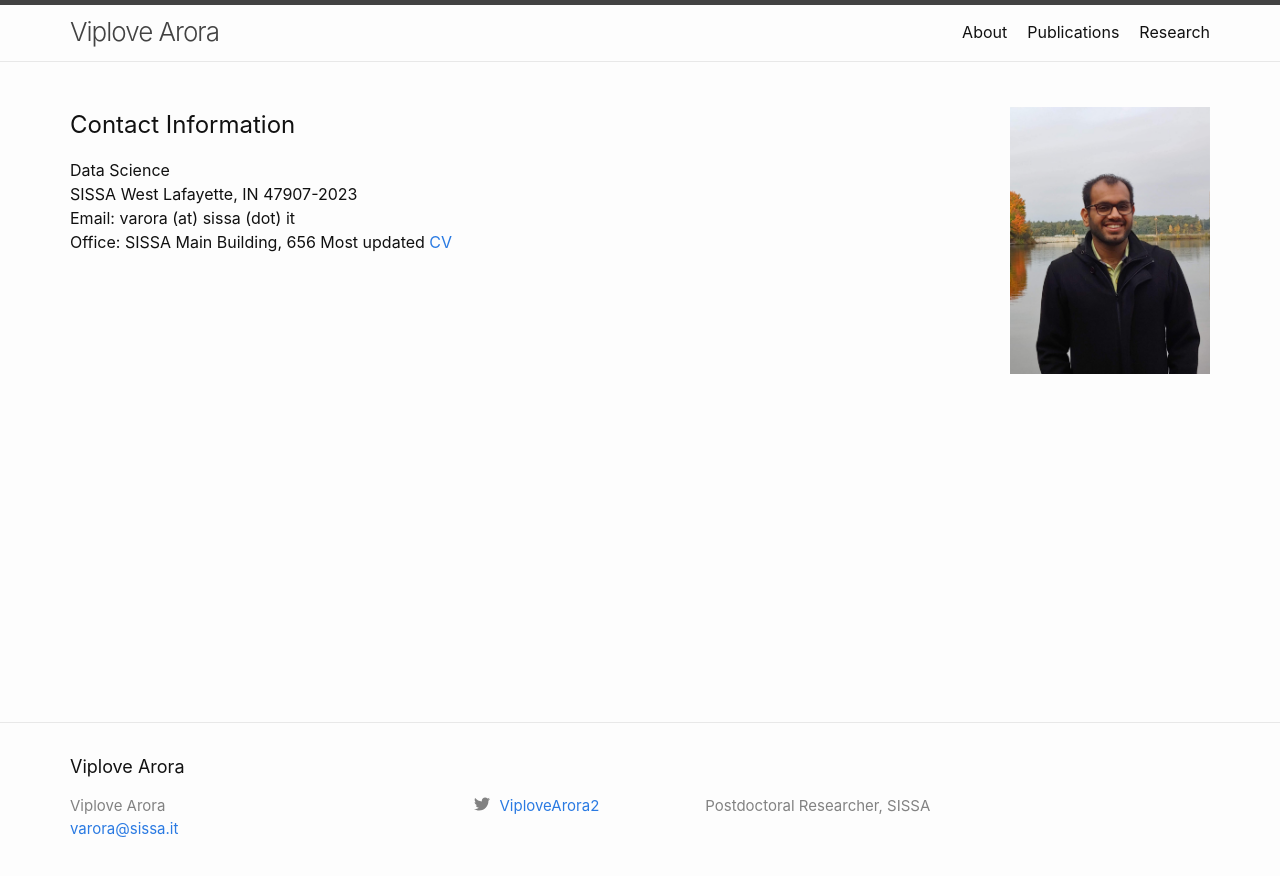
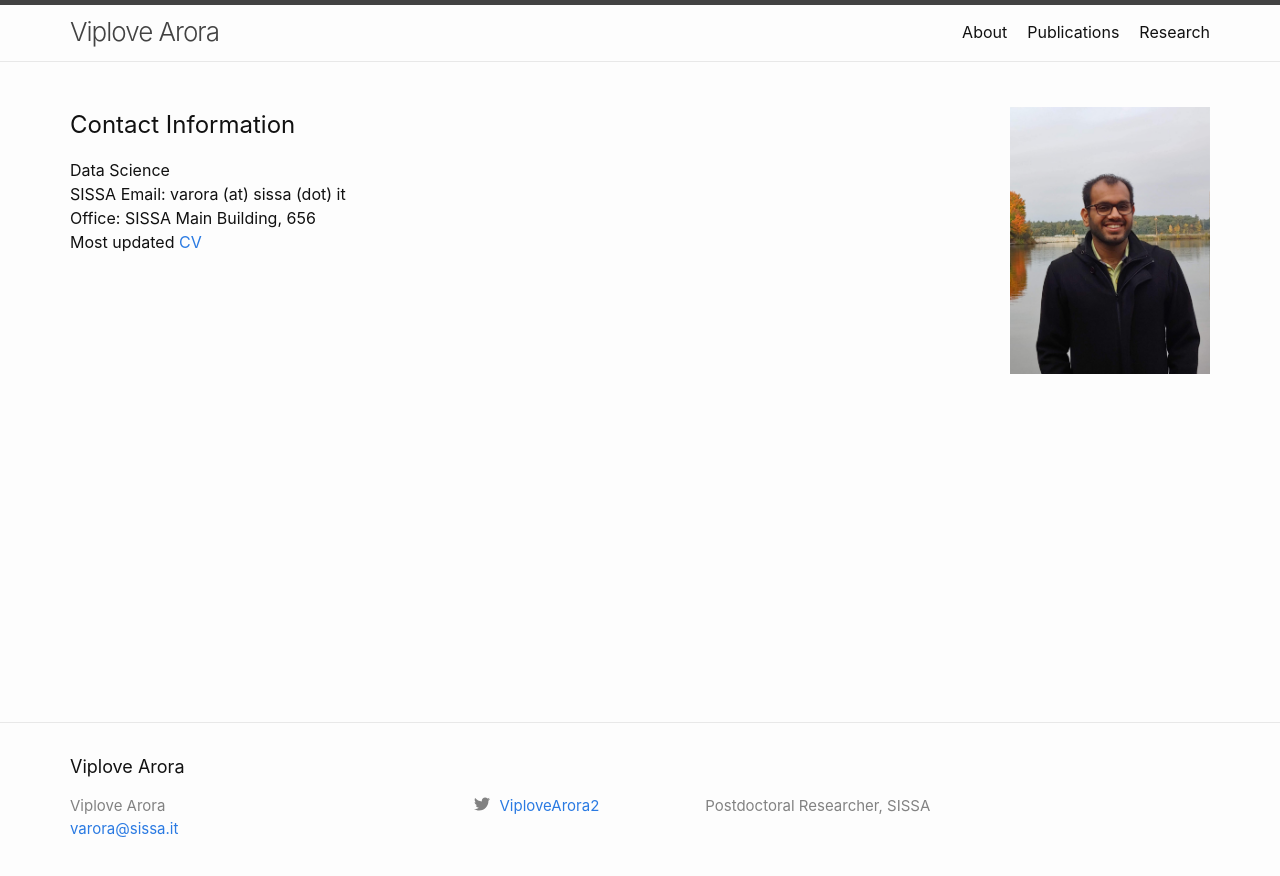
Before and after one commit to viplovearora/viplovearora.github.io, a Jekyll site: the page built from index.md, in a window 1280 px wide. Shown: the top 876 px of the page. Built offline with Jekyll 4.4.1, drawn with Linux system fonts in a browser that asks for light colours.

Commit message:
Update index.md

```diff
--- a/index.md
+++ b/index.md
@@ -8,7 +8,6 @@ layout: home
 ## Contact Information
 Data Science
 SISSA
-West Lafayette, IN 47907-2023
 Email: varora (at) sissa (dot) it
 Office: SISSA Main Building, 656
 Most updated [CV]({{ site.url }}/assets/Viplove_CV.pdf)
```
